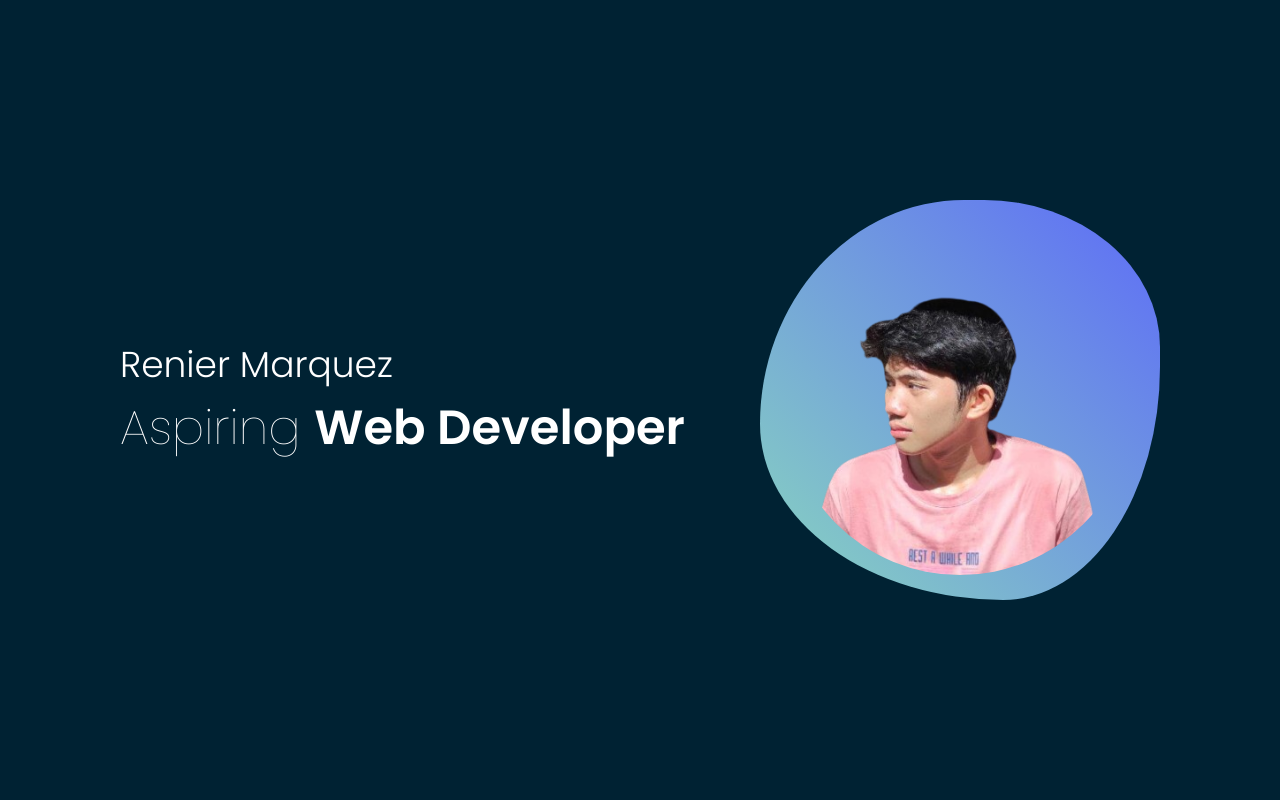
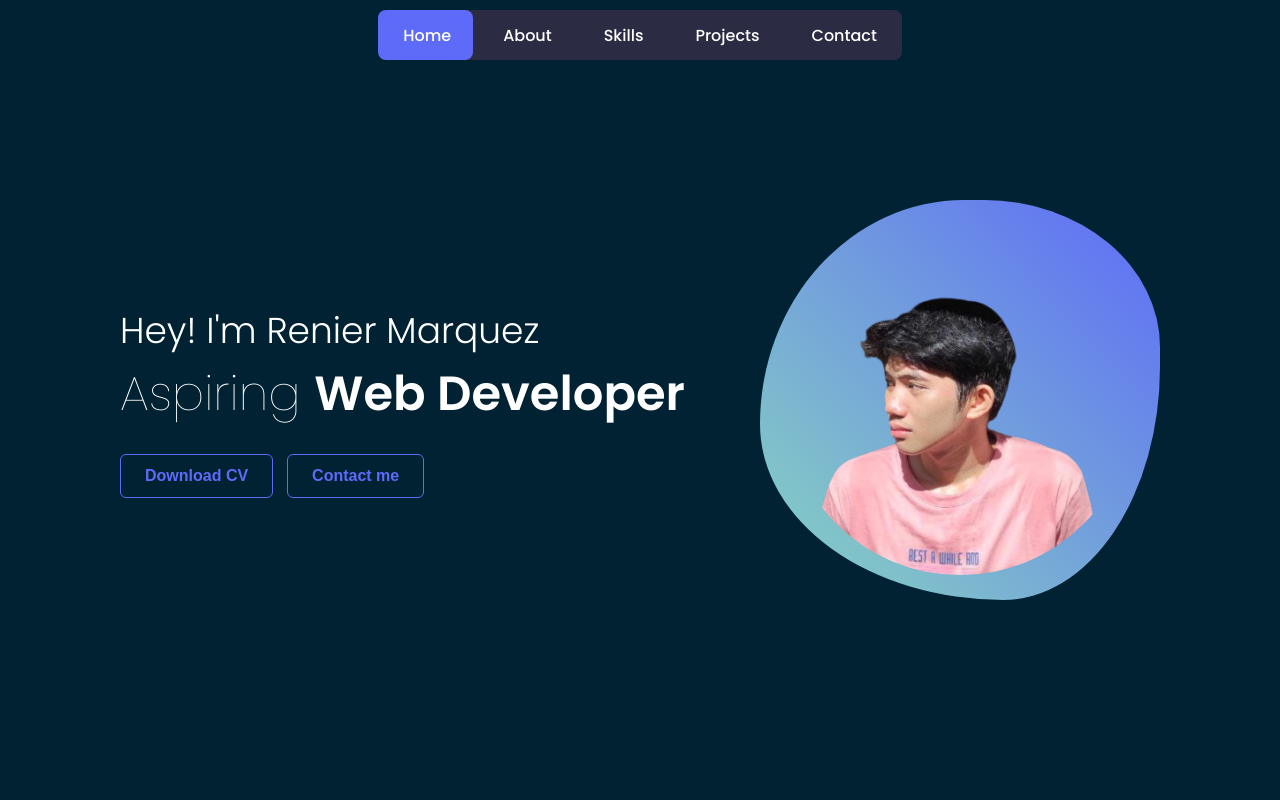
Before and after one commit to BSIT-Web-Programming-2024/Marquez-Server, a PHP site: page / in a window 1280 px wide. Run offline with PHP 8.4, Linux system fonts and the light colour scheme.

Commit message:
added navbar and buttons in landing page

```diff
--- a/index.html
+++ b/index.html
@@ -12,13 +12,33 @@
   </head>
 
   <body>
+
+      <div class="navbar-container">
+        <nav class="navbar">
+          <a href="#">Home</a>
+          <a href="#">About</a>
+          <a href="#">Skills</a>
+          <a href="#">Projects</a>
+          <a href="#">Contact</a>
+          <span></span>
+        </nav>
+      </div>
+
     <div class="container">
       <div class="landing-page">
         <div class="text-container">
-          <p class="text">Renier Marquez</p>
+          <p class="text">Hey! I'm Renier Marquez</p>
           <p class="text-info">Aspiring <span>
             Web Developer
           </span></p>
+          <div class="landing-buttons">
+            <button class="button download-button">
+              Download CV
+            </button>
+            <button class="button contact-button">
+              Contact me
+            </button>
+          </div>
         </div>
         <div class="hero-container">
           <div class="shape">
--- a/style.css
+++ b/style.css
@@ -14,6 +14,70 @@ body {
   font-family: 'Poppins';
   color: rgb(255, 255, 255);
 }
+
+.navbar-container {
+  display: flex;
+  align-items: center;
+  justify-content: center;
+}
+
+.navbar {
+  width: 524px;
+  height: 50px;
+  background-color: rgb(43, 43, 68);
+  border-radius: 8px;
+  display: flex;
+  align-items: center;
+  justify-content: center;
+  position: fixed;
+  top: 10px;
+}
+
+.navbar a {
+  color:rgb(255, 255, 255);
+  text-decoration: none;
+  font-size: 16px;
+  font-weight: 500;
+  display: inline-block;
+  position: relative;
+  padding: 0 26px;
+  z-index: 1;
+}
+
+.navbar span {
+  position: absolute;
+  top: 0;
+  left: 0;
+  width: 95px;
+  height: 100%;
+  background-color: #5D6BF8;
+  border-radius: 8px;
+  transition: 0.8s;
+}
+
+.navbar a:nth-child(1):hover~span {
+  left: 0;
+}
+
+.navbar a:nth-child(2):hover~span {
+  left: 100px;
+}
+
+.navbar a:nth-child(3):hover~span {
+  left: 200px;
+  width: 88px;
+}
+
+.navbar a:nth-child(4):hover~span {
+  left: 300px;
+  width: 98px;
+}
+
+.navbar a:nth-child(5):hover~span {
+  left: 410px;
+  width: 114px;
+}
+
 
 .container {
   background-color: rgb(0, 34, 51);
@@ -47,6 +111,72 @@ body {
 
 .text-info span {
   font-weight: 600;
+}
+
+.landing-buttons {
+  margin-top: 24px;
+  display: flex;
+  column-gap: 14px;
+}
+
+.button {
+  border: 1px solid #5D6BF8;
+  background: none;
+  padding: 12px 24px;
+  font-size: 16px;
+  font-weight: 600;
+  border-radius: 6px;
+  cursor: pointer;
+  transition: 0.8s;
+  position: relative;
+  overflow: hidden;
+}
+
+.download-button {
+  color: #5D6BF8;
+  z-index: 100;
+}
+
+.download-button:hover {
+  color: #fff;
+}
+
+.contact-button {
+  color: #5D6BF8;
+  z-index: 100;
+}
+
+.contact-button:hover {
+  color: #fff;
+}
+
+.button::before {
+  content: "";
+  position: absolute;
+  width: 100%;
+  height: 0%;
+  left: 0;
+  z-index: -1;
+  background: #5D6BF8;
+  transition: 0.8s;
+}
+
+.download-button::before {
+  top: 0;
+  border-radius: 0 0 50% 50%;
+}
+
+.contact-button::before {
+  bottom: 0;
+  border-radius: 50% 50% 0 0;
+}
+
+.download-button:hover::before {
+  height: 200%;
+}
+
+.contact-button:hover::before {
+  height: 200%;
 }
 
 .hero-container {
```
